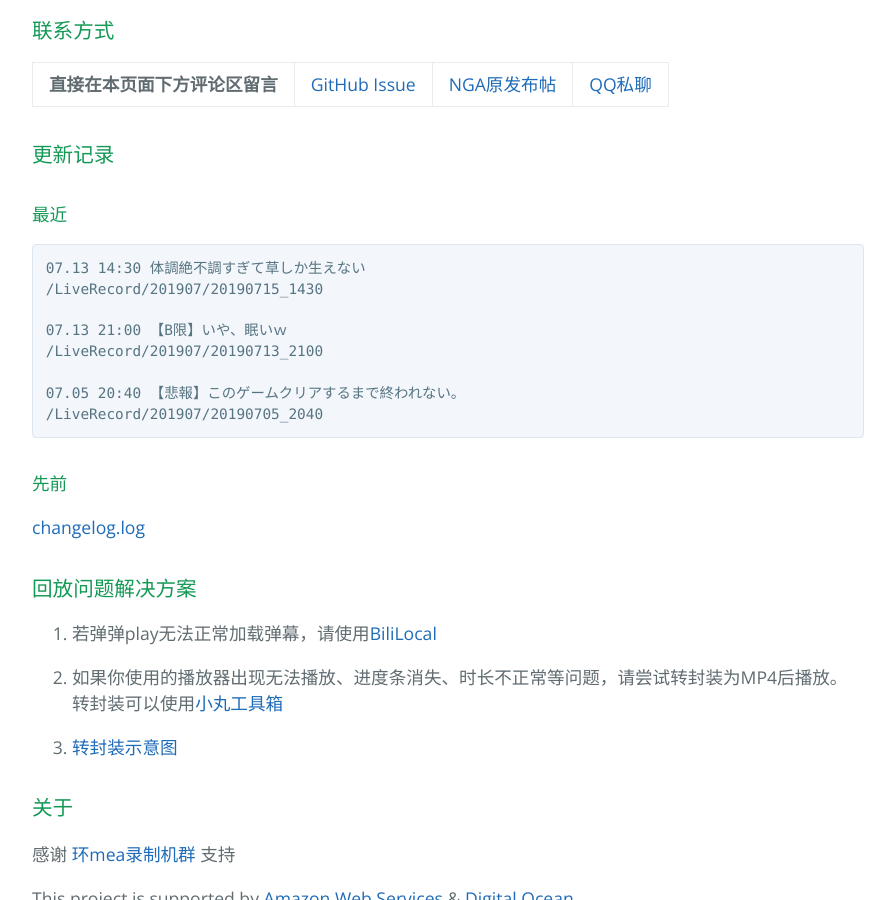
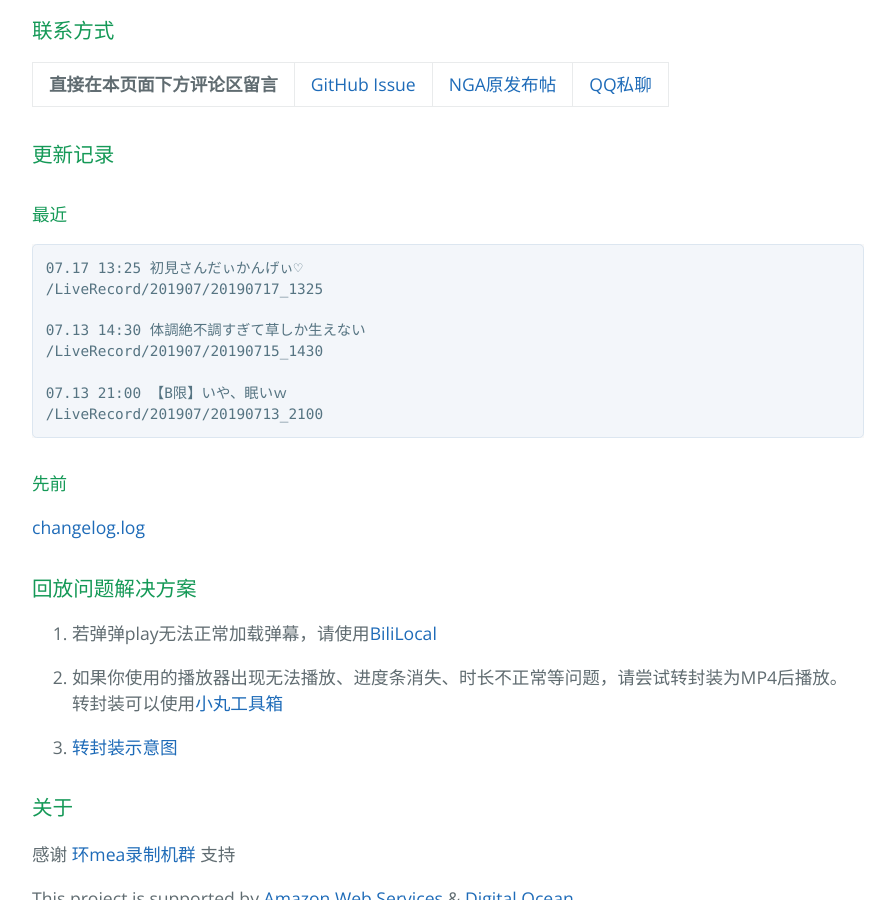
Before and after one commit to kaguramea-record/kaguramea-record.github.io, a Jekyll site: the page built from index.md, in a window 1280 px wide and 900 px high, scrolled down 1214 px. Shown: the whole window, without its empty margins (192-1087 px from the left). Built offline with Jekyll 4.4.1, drawn with Linux system fonts in a browser that asks for light colours; comment, search, counter and statistics services are not loaded.

Commit message:
Update 190717-2

````diff
--- a/index.md
+++ b/index.md
@@ -39,14 +39,14 @@ layout: default
 #### 最近
 
 ```
+07.17 13:25 初見さんだぃかんげぃ♡
+/LiveRecord/201907/20190717_1325
+
 07.13 14:30 体調絶不調すぎて草しか生えない
 /LiveRecord/201907/20190715_1430
 
 07.13 21:00 【B限】いや、眠いｗ
 /LiveRecord/201907/20190713_2100
-
-07.05 20:40 【悲報】このゲームクリアするまで終われない。
-/LiveRecord/201907/20190705_2040
 ```
 
 #### 先前
````
Also changed, not shown: 1 other file.
